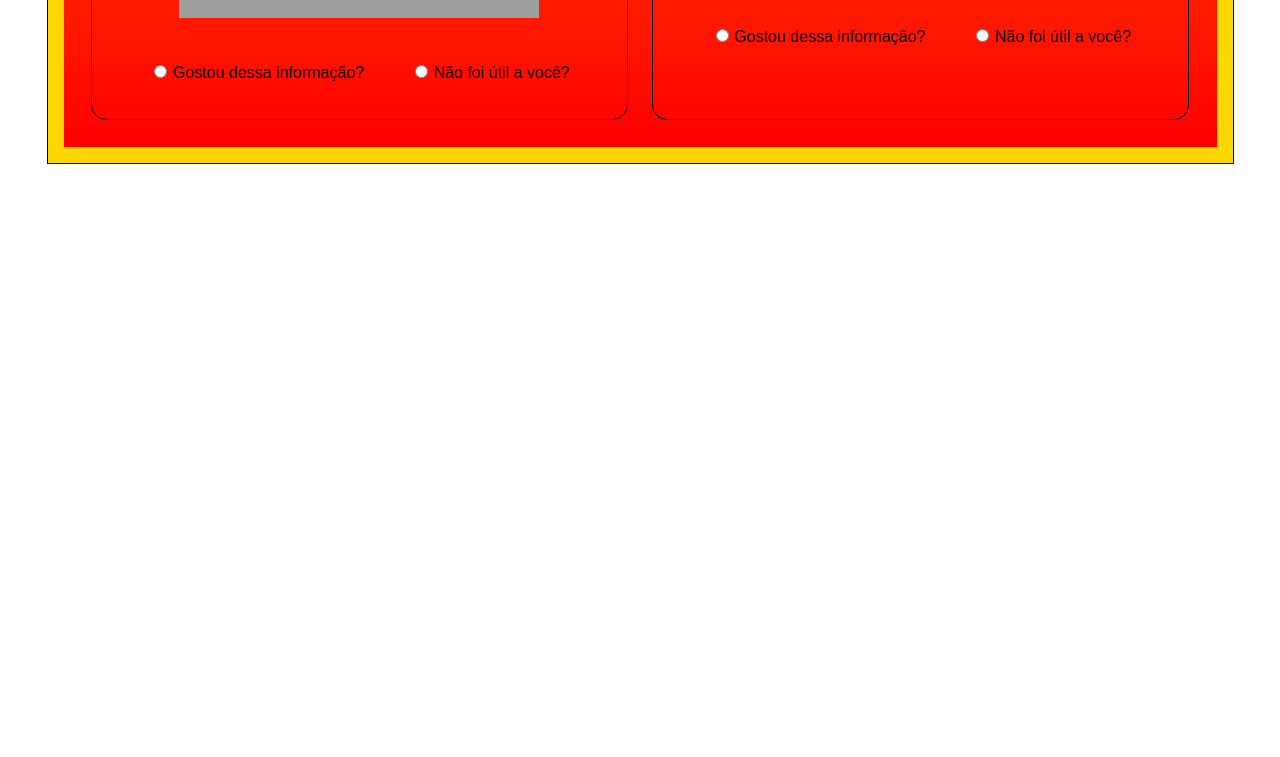
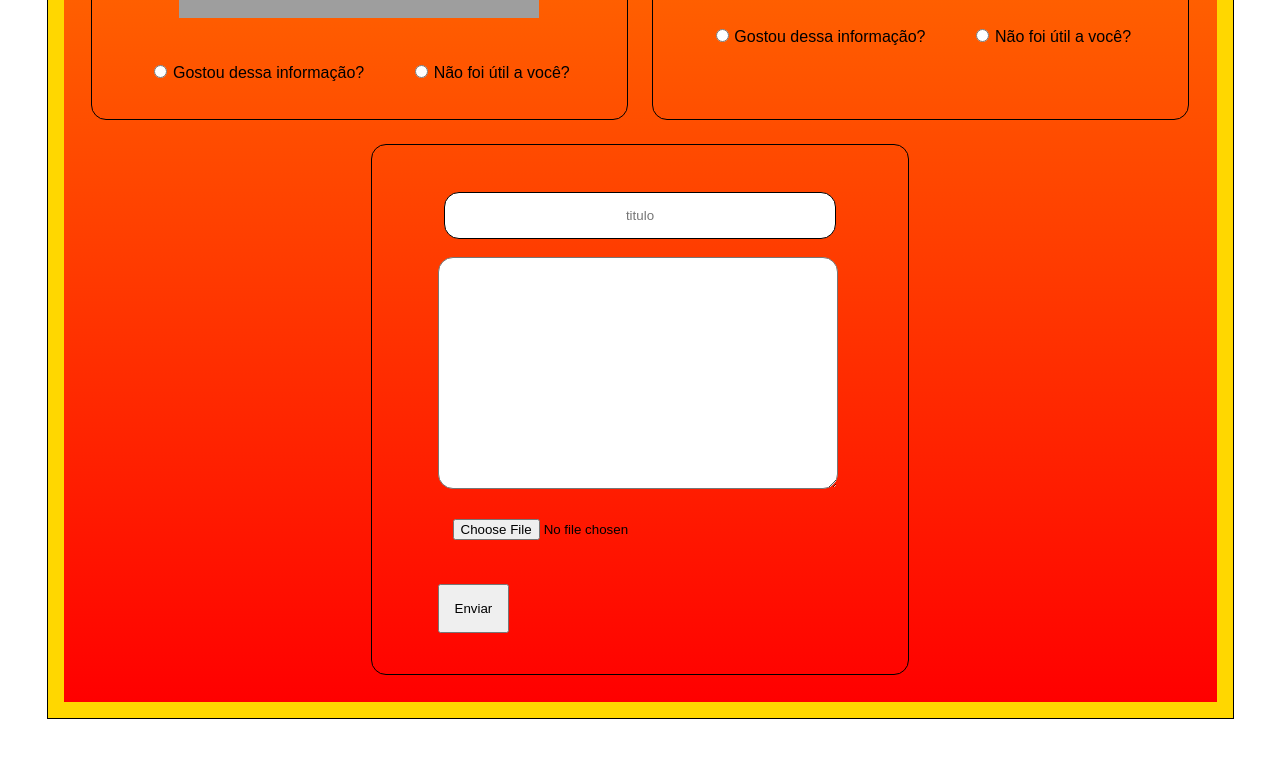
Before and after one commit to LucasNnunes/Projetos, a plain HTML site: page Site-Lucas/index.html in a window 1280 px wide. Shown: the part 1362-2119 px from the top of the page. Before the commit the page ends 1572 px from the top, so only its background shows below. Drawn offline with Linux system fonts and the light colour scheme; grey boxes are pictures that could not be loaded.

Commit message:
meu-site

```diff
--- a/Site-Lucas/index.html
+++ b/Site-Lucas/index.html
@@ -116,6 +116,36 @@
             </label>
           </div>
         </article>
+
+        <form class="inserir-texto" onsubmit="return false;">
+          <label for="titulo">
+            <input
+              class="titulo-p"
+              type="text"
+              name="texto"
+              placeholder="titulo"
+              required
+            />
+            <textarea class="descricao" name="textarea" required></textarea>
+            <br />
+            <input
+              type="file"
+              accept="image/*"
+              onchange="loadFile(event)"
+              required
+            />
+            <br />
+
+            <br />
+            <input
+              class="botao"
+              type="submit"
+              name="enviar-a"
+              value="Enviar"
+              onclick="criarArtigo()"
+            />
+          </label>
+        </form>
       </section>
     </section>
   </body>
--- a/Site-Lucas/script.js
+++ b/Site-Lucas/script.js
@@ -1 +1,66 @@
-let botao;
+const img = document.createElement("img");
+function loadFile(event) {
+  const reader = new FileReader();
+  reader.onload = () => {
+    img.src = reader.result;
+  };
+  reader.readAsDataURL(event.target.files[0]);
+}
+
+function criarArtigo() {
+  const tituloP = document.querySelector(".titulo-p");
+  const valorDoTituloP = tituloP.value;
+
+  const descricao = document.querySelector(".descricao");
+  const valorDaDescricao = descricao.value;
+
+  const article = document.createElement("article");
+  article.classList = "article-about-games";
+
+  const aboutGames = document.querySelector(".about-games");
+
+  const h2 = document.createElement("h2");
+  h2.innerHTML = valorDoTituloP;
+
+  const h3 = document.createElement("h3");
+  h3.innerHTML = "Descrição:";
+
+  const p = document.createElement("p");
+  p.innerHTML = valorDaDescricao;
+
+  const div = document.createElement("div");
+
+  const input1 = document.createElement("input");
+  input1.type = "radio";
+
+  const input2 = document.createElement("input");
+  input2.type = "radio";
+
+  const label1 = document.createElement("label");
+  const textoLabel1 = document.createTextNode("Gostou dessa informação?");
+
+  const label2 = document.createElement("label");
+  const textoLabel2 = document.createTextNode("Não foi útil a você?");
+
+  const form = document.querySelector(".inserir-texto");
+
+  article.appendChild(h2);
+  article.appendChild(h3);
+  article.appendChild(p);
+  article.appendChild(img);
+  article.appendChild(div);
+  div.appendChild(label1);
+  div.appendChild(label2);
+  label1.appendChild(input1);
+  label1.appendChild(textoLabel1);
+  label2.appendChild(input2);
+  label2.appendChild(textoLabel2);
+
+  if (tituloP.value === "" || descricao.value === "" || img.src === "") {
+    if (tituloP.value === "") alert("Digite o título");
+
+    if (descricao.value === "") alert("Digite a descrição");
+
+    if (img.src === "") alert("Selecione a imagem");
+  } else aboutGames.insertBefore(article, form);
+}
--- a/Site-Lucas/styles.css
+++ b/Site-Lucas/styles.css
@@ -46,3 +46,40 @@ img {
   width: 45vh;
   height: 25vh;
 }
+.inserir-texto {
+  display: flex;
+  flex-direction: column;
+  align-items: center;
+  border: 1px solid;
+  border-radius: 15px;
+  margin: 12px;
+  font-family: Arial, Helvetica, sans-serif;
+  width: 45%;
+}
+.descricao {
+  border-radius: 15px;
+  width: 46vh;
+  height: 25vh;
+  max-width: 46vh;
+  min-width: 23vh;
+  max-height: 25vh;
+  min-height: 12.5;
+}
+.titulo-p {
+  display: flex;
+  justify-content: center;
+  flex-direction: column;
+  align-items: center;
+  border: 1px solid;
+  border-radius: 15px;
+  margin: 12px;
+  font-family: Arial, Helvetica, sans-serif;
+  text-align: center;
+  width: 45vh;
+}
+
+.botao {
+  display: flex;
+  flex-direction: column;
+  align-items: center;
+}
```
